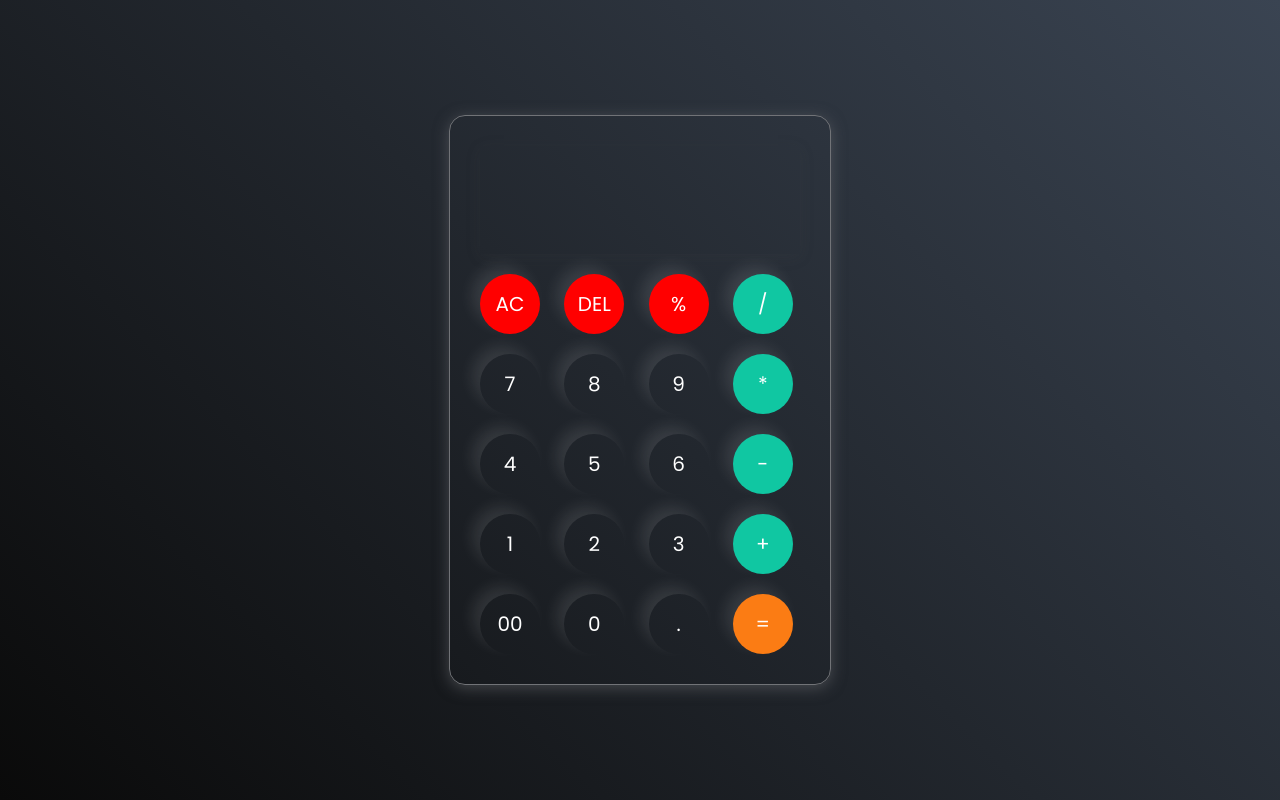
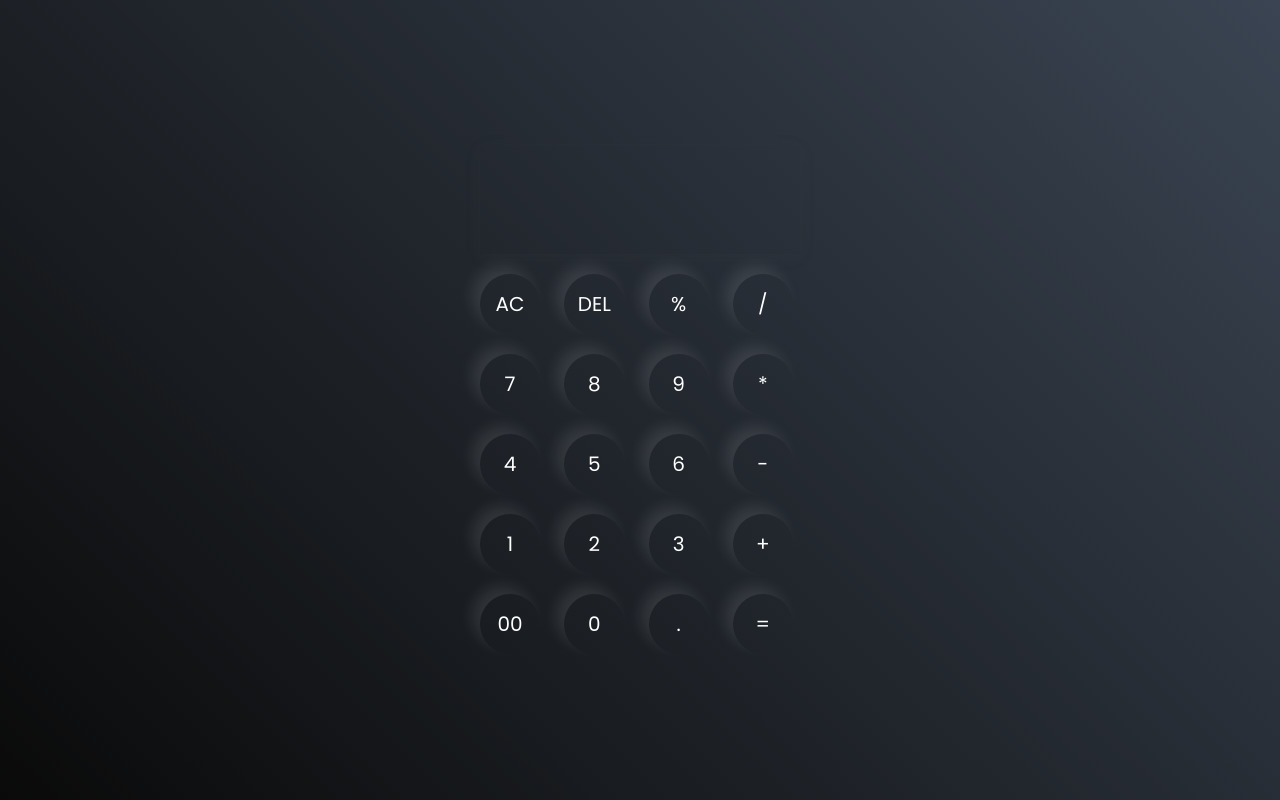
Before and after one commit to gourango-cse/calculator, a plain HTML site: page index.html in a window 1280 px wide. Drawn offline with Linux system fonts and the light colour scheme.

Commit message:
Update style.css

```diff
--- a/style.css
+++ b/style.css
@@ -17,7 +17,7 @@ body {
     background: linear-gradient(45deg, #0a0a0a, #3a4452);
 }
 
-.calculator {
+calculator {
     border: 1px solid #717377;
     padding: 20px;
     border-radius: 16px;
@@ -55,14 +55,14 @@ button {
     cursor: pointer;
 }
 
-.equalBtn {
+equalBtn {
     background-color: #fb7c14;
 }
 
-.ope {
+ope {
     background-color: rgb(16, 199, 162);
 }
 
-.a {
+a {
     background-color: red;
 }
```
